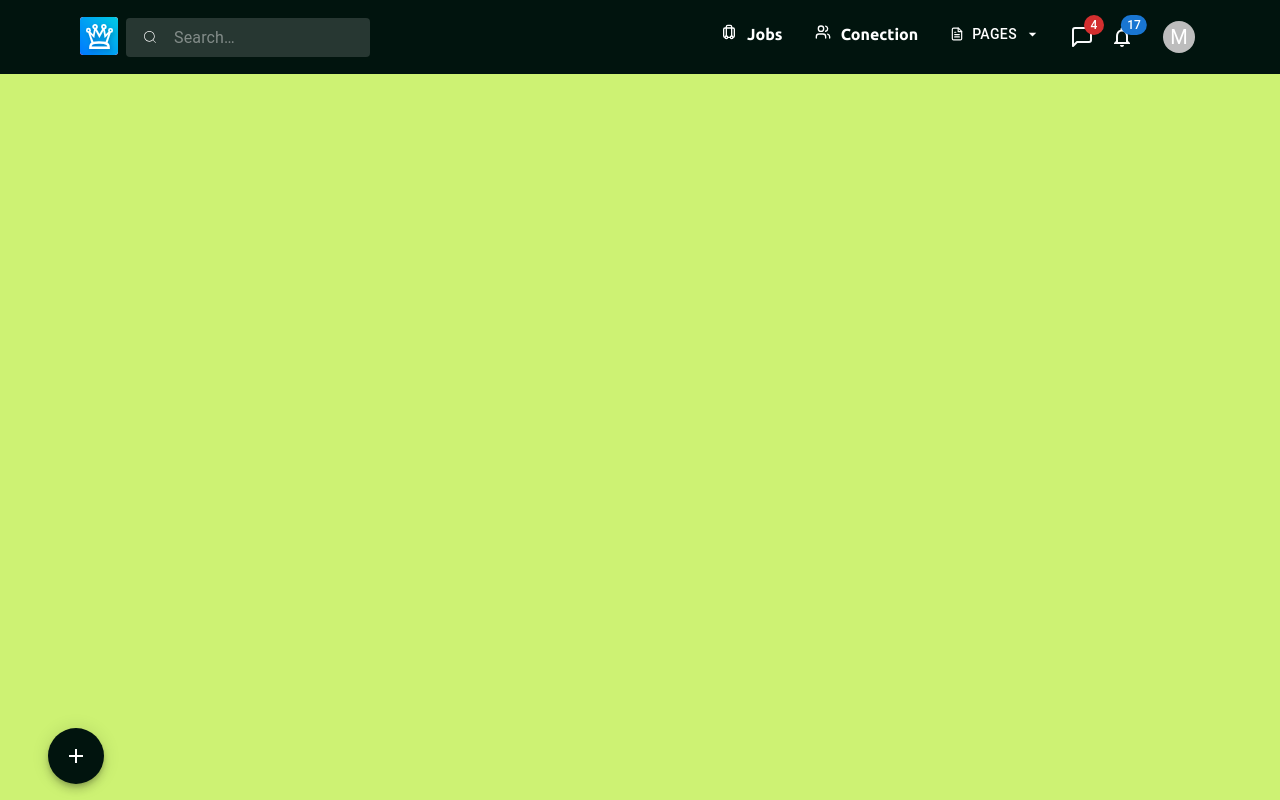
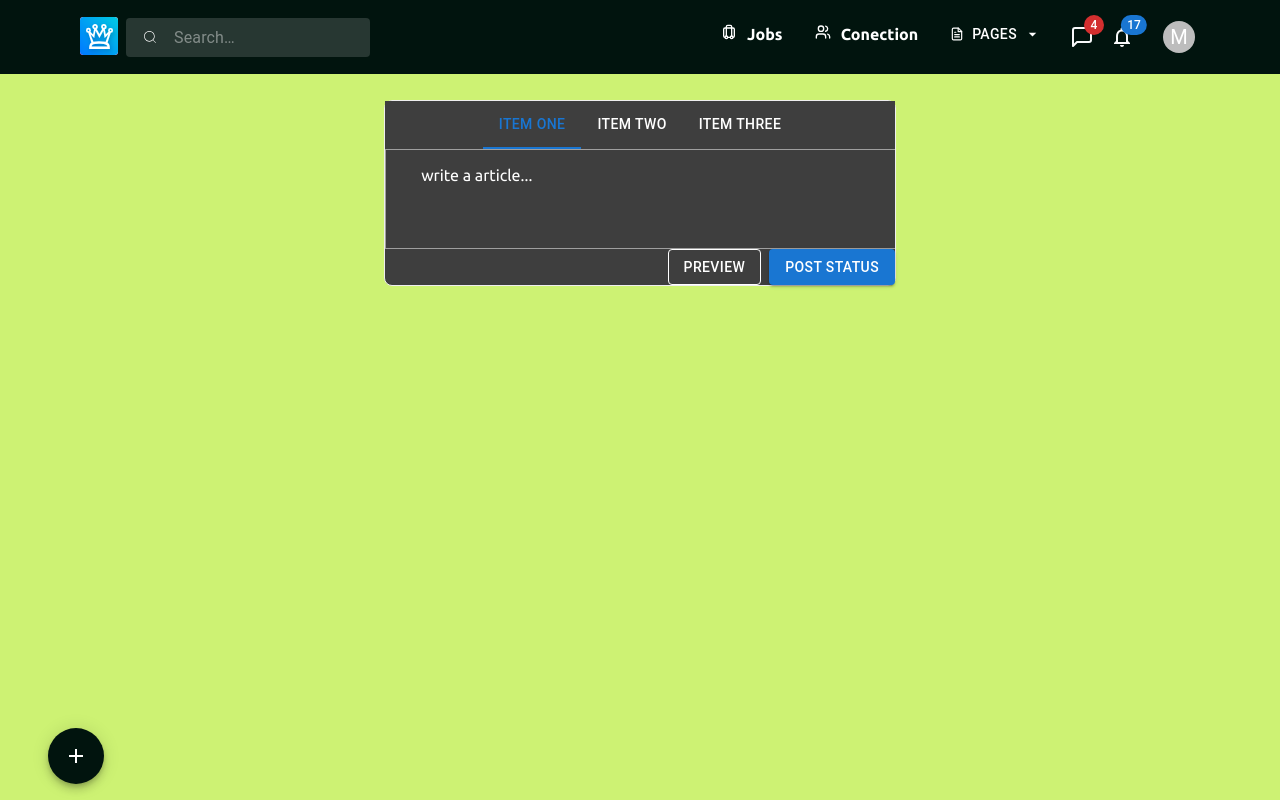
Before and after one commit to 02Alexis/reto-hackathon, a React (Vite) app: page / in a window 1280 px wide. Built offline with nearby package versions, Linux system fonts and the light colour scheme.

Commit message:
starting creation of component in which the different types of publications will be create

```diff
--- a/src/Components/CreatePost/CreatePost.jsx
+++ b/src/Components/CreatePost/CreatePost.jsx
@@ -0,0 +1,40 @@
+import "./Home.scss";
+
+import * as React from "react";
+import Tabs from "@mui/material/Tabs";
+import Box from "@mui/material/Box";
+import Tab from "@mui/material/Tab";
+
+import Stack from "@mui/material/Stack";
+import Button from "@mui/material/Button";
+
+export default function CreatePost() {
+  const [value, setValue] = React.useState(0);
+
+  const handleChange = (event, newValue) => {
+    setValue(newValue);
+  };
+
+  return (
+    <div className="card">
+      <Box sx={{ width: "100%", bgcolor: "#3e3e3e" }} className="card__post">
+        <Tabs value={value} onChange={handleChange} centered sx={{ gap: 100 }}>
+          <Tab label="Item One" sx={{ color: "#fff" }} />
+          <Tab label="Item Two" sx={{ color: "#fff" }} />
+          <Tab label="Item Three" sx={{ color: "#fff" }} />
+        </Tabs>
+      </Box>
+      <div className="card__info">
+        <div>
+          <span className="text">write a article...</span>
+        </div>
+      </div>
+      <Stack spacing={1} direction="row" sx={{ justifyContent: "flex-end" }}>
+        <Button variant="outlined" sx={{ borderColor: "#fff", color: "#fff" }}>
+          Preview
+        </Button>
+        <Button variant="contained">Post Status</Button>
+      </Stack>
+    </div>
+  );
+}
--- /dev/null
+++ b/src/Components/CreatePost/Home.scss
@@ -0,0 +1,29 @@
+.card {
+  display: flex;
+  flex-direction: column;
+  width: 40%;
+  background-color: #3e3e3e;
+  color: white;
+  margin: 2% 0% 0% 30%;
+  border-radius: 8px;
+  border: 1px solid #eee;
+
+  &__post {
+    min-height: 10px;
+    margin-right: 20px;
+  }
+
+  &__info {
+    div {
+      display: flex;
+      flex-direction: column;
+      align-items: start;
+      border-top: 1px solid rgba(255, 255, 255, 0.5);
+      border-left: 1px solid rgba(255, 255, 255, 0.5);
+      border-bottom: 1px solid rgba(255, 255, 255, 0.5);
+      padding: 1rem 2.2rem 1rem;
+      width: 100%;
+      min-height: 100px;
+    }
+  }
+}
--- a/src/Components/Home/Home.jsx
+++ b/src/Components/Home/Home.jsx
@@ -1,8 +1,13 @@
+import CreatePost from "../CreatePost/CreatePost";
+import Header from "../Header/Header";
 
 const Home = () => {
   return (
-    <div>Home</div>
-  )
-}
+    <div>
+      <Header />
+      <CreatePost />
+    </div>
+  );
+};
 
-export default Home
+export default Home;
--- a/src/Routes/AppRouter.jsx
+++ b/src/Routes/AppRouter.jsx
@@ -1,13 +1,11 @@
 import { BrowserRouter, Route, Routes } from "react-router-dom";
-// import Login from "../Components/Login/Login"
-import Navbar from "../Components/Navbar/Navbar";
-import Header from "../Components/Header/Header";
+import Home from "../Components/Home/Home";
 
 const AppRouter = () => {
   return (
     <BrowserRouter>
       <Routes>
-        <Route path="/" element={<Header />} />
+        <Route path="/" element={<Home />} />
       </Routes>
     </BrowserRouter>
   );
```
